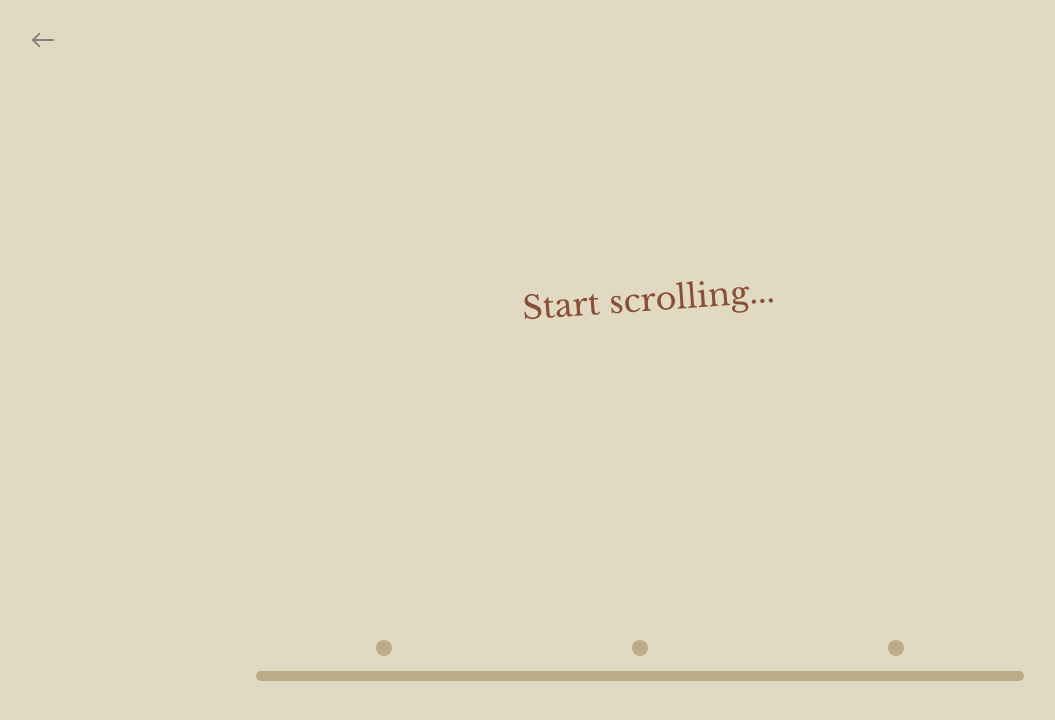
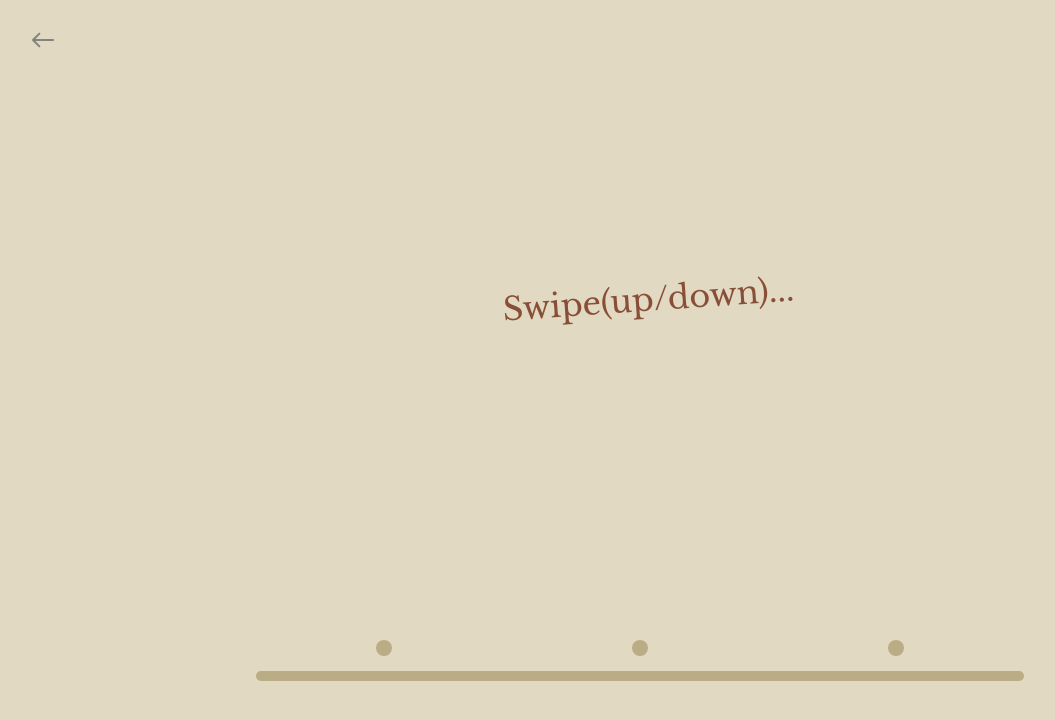
Before and after one commit to phantomcorn/site, a Next.js app: page /experience in a window 1280 px wide. Shown: the top 720 px of the page, without its empty margins (0-1055 px from the left). Built offline with nearby package versions, Linux system fonts and the light colour scheme.

Commit message:
edit copy

```diff
--- a/src/app/experience/page.js
+++ b/src/app/experience/page.js
@@ -57,7 +57,7 @@ export default function Experience() {
         }
     ]
 
-    const startView = <div className={styles.viewIntro}> Start scrolling... </div>
+    const startView = <div className={styles.viewIntro}> Swipe(up/down)... </div>
 
     useEffect(() => {
         const maxWidth = markerContainerRef.current?.getBoundingClientRect().width
```
